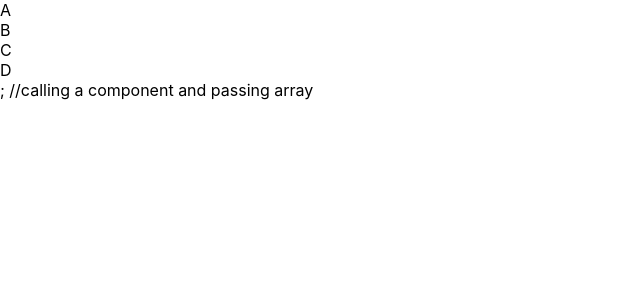
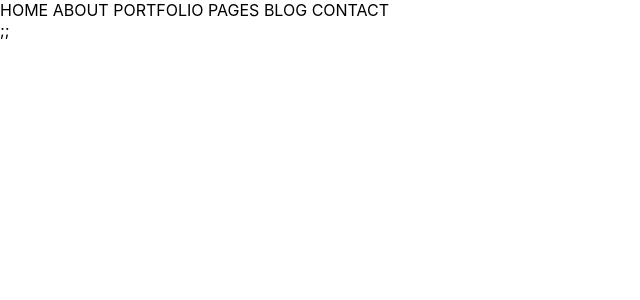
Before and after one commit to faticoco/practice-website-, a React (Create React App) app: page / in a window 1280 px wide. Shown: the top 300 px of the page, without its empty margins (0-640 px from the left). Built offline with nearby package versions, Linux system fonts and the light colour scheme.

Commit message:
//adding divs/image on the page

```diff
--- a/src/App.js
+++ b/src/App.js
@@ -1,13 +1,14 @@
 import logo from './logo.svg';
 import './App.css';
 
+
 //component added
-const Hello = ({arr}) => {
+const Hello = ({ arr }) => {
     return (
-        <div>
+        <div >
             {
                 arr.map(title => {
-                    return <div key={title}>{title}</div>    //printing the array using map function
+                    return <div style={{ display: 'inline' }} key={title}>{title}   </div>    //printing the array using map function
                 })
             }
         </div>
@@ -15,16 +16,37 @@ const Hello = ({arr}) => {
 }
 //
 
+//adding divs on the page
+const adding_divs_home_page =()=>
+{
+    <style >
+        .bgimg
+        {
+            <img src="pink.jpg" width="500" height="600"/>
+        }
+    </style>
+
+    return (
+        <div class="bgimg">
+        <h2>This is a heading in a div element</h2>
+        <p>This is some text in a div element.</p>
+    </div>
+        )
+}
+
 
 function App() {
 
-    const arr = ['A', 'B', 'C', 'D'];
+    const arr = ["HOME", "ABOUT", "PORTFOLIO", "PAGES","BLOG","CONTACT"];
     console.log(arr);
-  return (
+    return (
+        //calling a component and passing array
       <div>
 
-              <Hello arr={arr} />;  //calling a component and passing array
+            <Hello arr={arr} />;
+            <adding_divs_home_page />;
      </div>
+
   );
 }
 
```
Also changed, not shown: src/pink.jpg (added).
